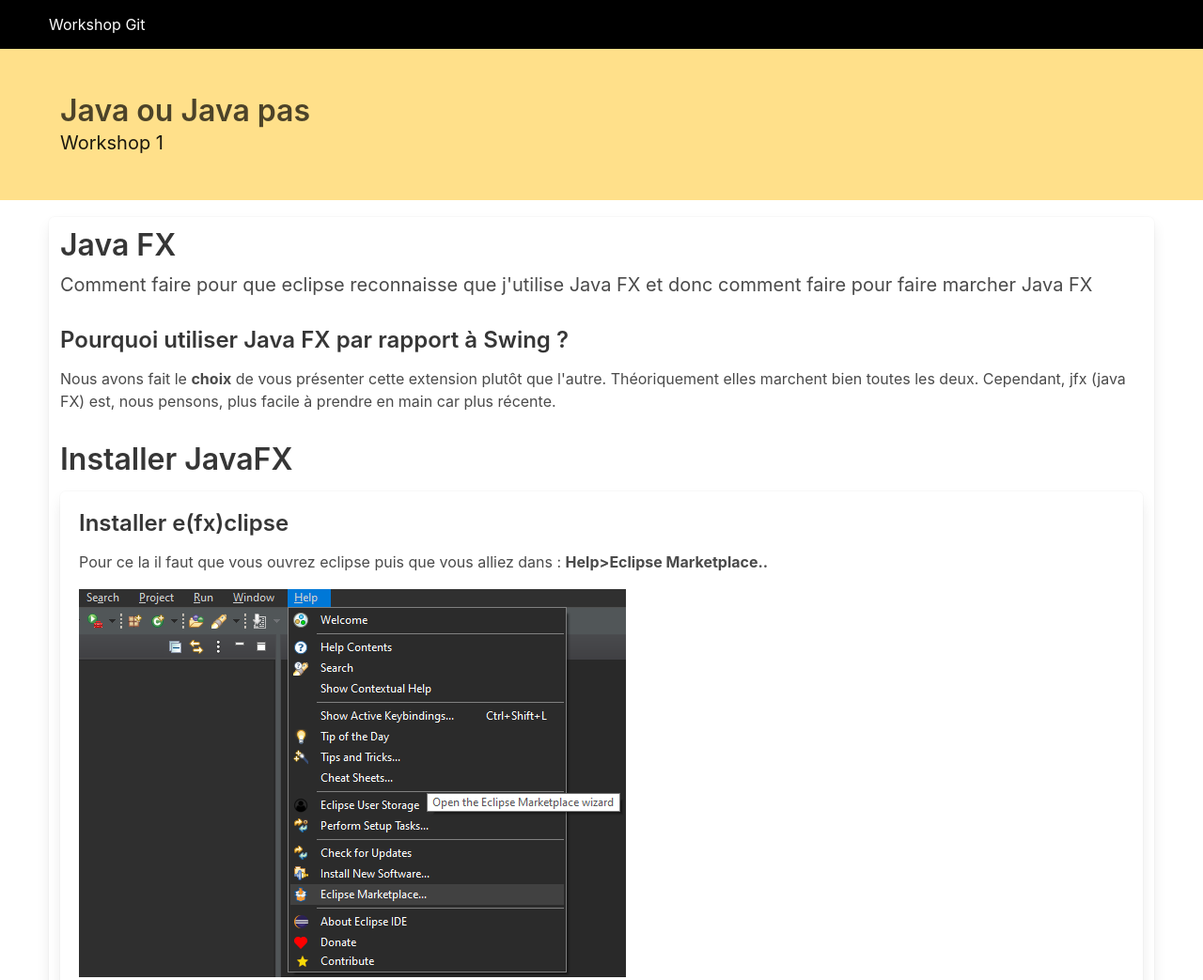
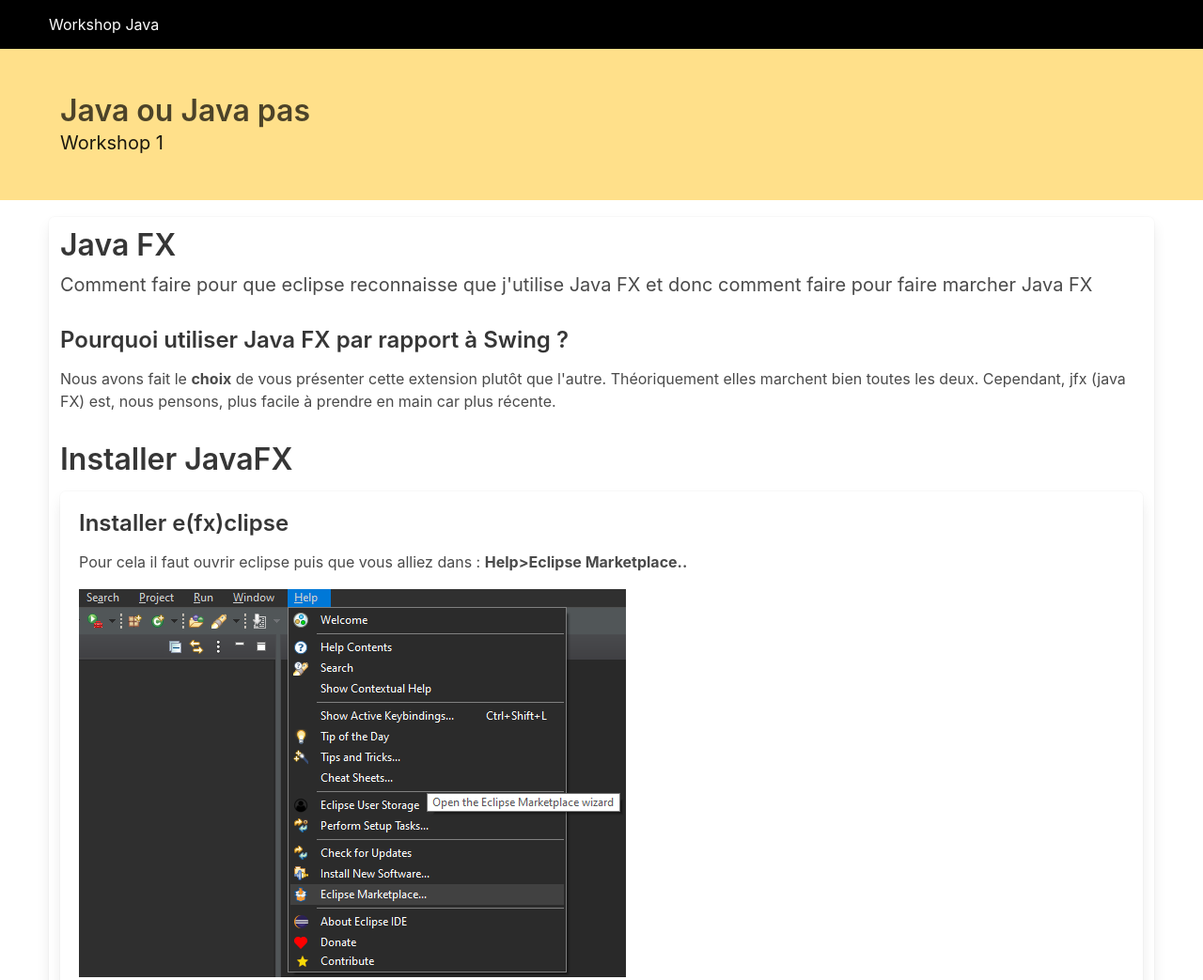
Before and after one commit to Garage-ISEP/WSjava, a plain HTML site: page index.html in a window 1280 px wide. Shown: the top 1043 px of the page at 94% size. Drawn offline with nearby package versions, Linux system fonts and the light colour scheme.

Commit message:
correction

```diff
--- a/index.html
+++ b/index.html
@@ -13,7 +13,7 @@
   <nav class="navbar" role="navigation" aria-label="main navigation">
     <div class="container">
       <div class="navbar-brand">
-        <h1>Workshop Git</h1>
+        <h1>Workshop Java</h1>
       </div>
     </div>
   </nav>
@@ -43,7 +43,7 @@
           <div class="tile is-child box is-vertical">
             <div class="content">
               <h3>Installer e(fx)clipse</h3>
-              <p>Pour ce la il faut que vous ouvrez eclipse puis que vous alliez dans : <b>Help>Eclipse Marketplace..</b></p>
+              <p>Pour cela il faut ouvrir eclipse puis que vous alliez dans : <b>Help>Eclipse Marketplace..</b></p>
               <img src="images/Help.png"/>
               <p>Ensuite dans la barre de menu il faut taper <b>"javafx"</b> puis appuyer sur entrée. Il vous suffit de cliquer ensuite sur installer et d'attendre que le téléchargemetn se termine pour relancer eclipse.
               <p style="color: red">⚠️<b>La progression du téléchargement se trouve en bas à droite de la fenêtre principale et il ne faut pas fermer eclipse avant la fin.</b></p>
```
